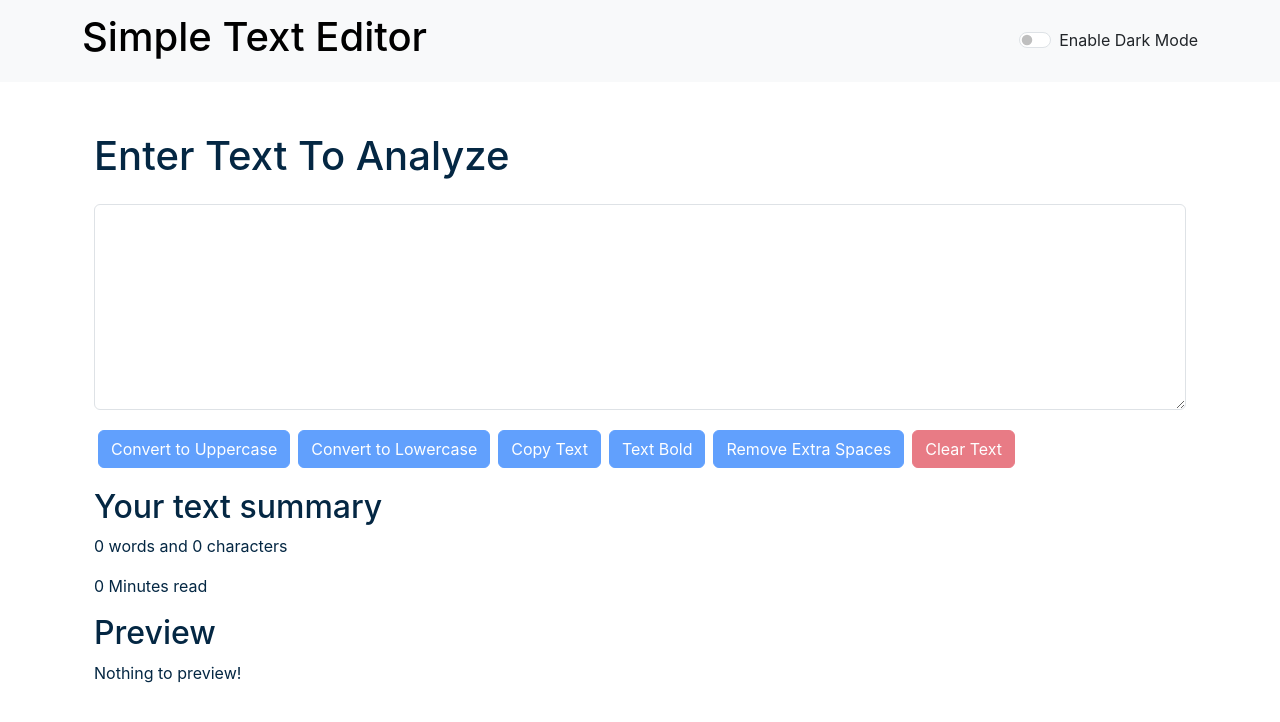
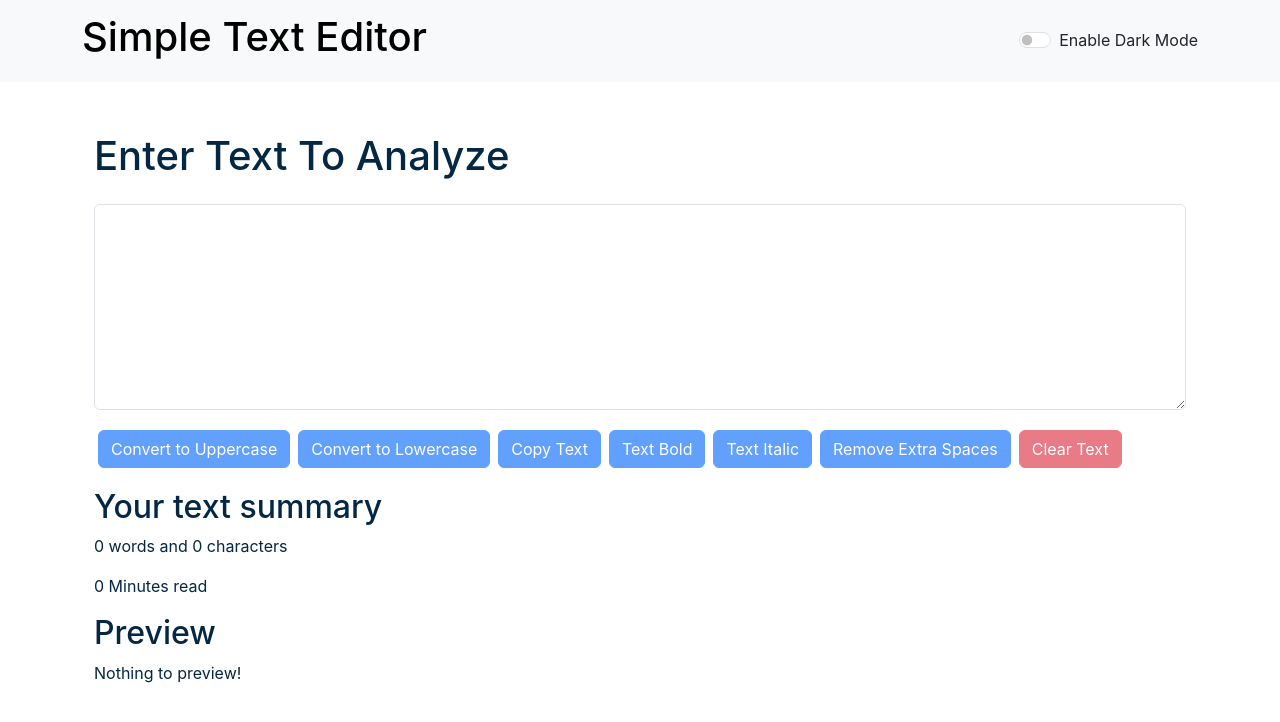
Before and after one commit to KishanKumarSolanki/Simple-Text-editor, a React (Create React App) app: page / in a window 1280 px wide. Shown: the top 722 px of the page. Built offline with nearby package versions, Linux system fonts and the light colour scheme.

Commit message:
Italic button add

```diff
--- a/src/components/TextForm.js
+++ b/src/components/TextForm.js
@@ -16,7 +16,7 @@ export default function TextForm(props) {
 
     const handleClearClick = ()=>{
         let newText = '';
-        setText(newText);
+        setText(newText)
         props.showAlert("Text Cleared!", "success");
     }
 
@@ -37,22 +37,31 @@ export default function TextForm(props) {
     }
 
     const handleBold = () => {
-      setBold(!isBold);
+      setBold(!isBold)
+      props.showAlert("Text Blod!", "success");
     };
 
+    const handleItalic = () => {
+        setItalic(!isItalic);
+        props.showAlert("Text Italic!", "success");
+      };
+
+
     const [isBold, setBold] = useState('');
+    const[isItalic,setItalic] = useState('');
     const [text, setText] = useState('');
     return (
         <>
         <div className="container" style={{color: props.mode==='dark'?'white':'#042743'}}>
             <h1 className='mb-4'>{props.heading}</h1>
             <div className="mb-3">
-            <textarea className="form-control" value={text} onChange={handleOnChange} style={{backgroundColor: props.mode==='dark'?'#13466e':'white', color: props.mode==='dark'?'white':'#042743' , fontWeight: isBold ? 'bold' : 'normal'}} id="myBox" rows="8"></textarea>
+            <textarea className="form-control" value={text} onChange={handleOnChange} style={{backgroundColor: props.mode==='dark'?'#13466e':'white', color: props.mode==='dark'?'white':'#042743' , fontWeight: isBold ? 'bold' : 'normal' , fontStyle : isItalic ? 'Normal' : 'Italic'}} id="myBox" rows="8"></textarea>
             </div>
             <button disabled={text.length===0} className="btn btn-primary mx-1 my-1" onClick={handleUpClick}>Convert to Uppercase</button>
             <button disabled={text.length===0} className="btn btn-primary mx-1 my-1" onClick={handleLoClick}>Convert to Lowercase</button>
             <button disabled={text.length===0} className="btn btn-primary mx-1 my-1" onClick={handleCopy}>Copy Text</button>
             <button disabled={text.length===0} className="btn btn-primary mx-1 my-1" onClick={handleBold}>Text Bold</button>
+            <button disabled={text.length===0} className="btn btn-primary mx-1 my-1" onClick={handleItalic}>Text Italic</button>
             <button disabled={text.length===0} className="btn btn-primary mx-1 my-1" onClick={handleExtraSpaces}>Remove Extra Spaces</button>
             <button disabled={text.length===0} className="btn btn-danger mx-1 my-1" onClick={handleClearClick}>Clear Text</button>
         </div>
```
